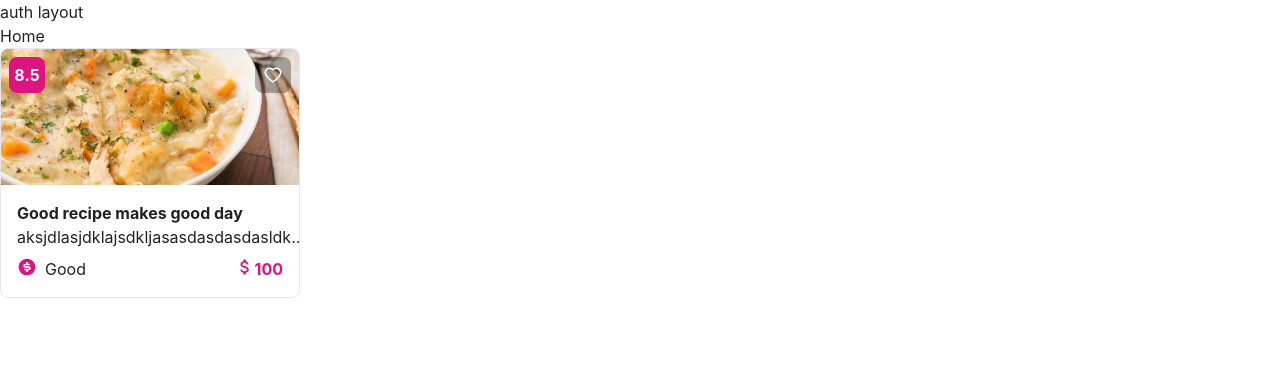
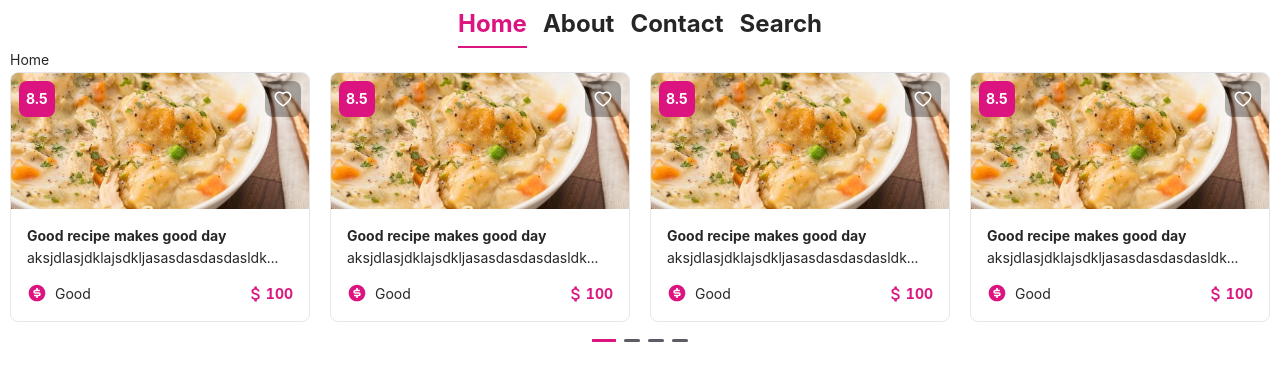
Before and after one commit to Huyhehe/Sem5_Frontend, a React (Vite) app: page / in a window 1280 px wide. Shown: the top 380 px of the page. Built offline with nearby package versions, Linux system fonts and the light colour scheme.

Commit message:
feat: add Card Slider

```diff
--- a/package.json
+++ b/package.json
@@ -9,7 +9,7 @@
     "preview": "vite preview"
   },
   "dependencies": {
-    "antd": "^4.23.6",
+    "antd": "^4.24.0",
     "react": "^18.2.0",
     "react-dom": "^18.2.0",
     "react-icons": "^4.6.0",
--- a/src/App.tsx
+++ b/src/App.tsx
@@ -1,4 +1,5 @@
 import Routing from "./routes"
+import "antd/dist/antd.css"
 
 function App() {
   return (
--- a/src/components/Card.tsx
+++ b/src/components/Card.tsx
@@ -1,10 +1,10 @@
 import { FunctionComponent } from "react"
+import { AiOutlineHeart } from "react-icons/ai"
+import { MdAttachMoney } from "react-icons/md"
+import { RiMoneyDollarCircleFill } from "react-icons/ri"
 import { example } from "../assets/images"
-import { RiMoneyDollarCircleFill } from "react-icons/ri"
-import { MdAttachMoney } from "react-icons/md"
-import { AiOutlineHeart } from "react-icons/ai"
 
-interface CardProps {
+export interface CardProps {
   img?: string
   title: string
   description: string
@@ -40,7 +40,7 @@ const Card: FunctionComponent<CardProps> = ({
             <RiMoneyDollarCircleFill size={20} />
           </span>
           <span>{review}</span>
-          <span className="flex text-primary font-bold ml-auto">
+          <span className="flex items-center text-primary font-bold ml-auto">
             <MdAttachMoney size={20} />
             {price}
           </span>
@@ -50,7 +50,7 @@ const Card: FunctionComponent<CardProps> = ({
         <div className="w-[36px] aspect-square bg-primary text-white flex justify-center items-center rounded-lg font-bold">
           <span>{rate}</span>
         </div>
-        <div className="w-[36px] aspect-square flex justify-center items-center text-white bg-black/30 rounded-lg">
+        <div className="w-[36px] aspect-square flex justify-center items-center text-white bg-black/30 rounded-lg hover:text-primary">
           <AiOutlineHeart size={20} />
         </div>
       </div>
--- a/src/components/NavBar.tsx
+++ b/src/components/NavBar.tsx
@@ -27,10 +27,11 @@ const NavBar: FunctionComponent<NavBarProps> = () => {
   const unActiveClassName =
     "relative self-stretch flex items-center text-[1.5rem] font-bold cursor-pointer hover:text-primary after:absolute after:bottom-0 after:left-0 after:w-full after:h-[2px] after:bg-primary after:transition-all after:duration-300 after:transform after:scale-x-0 hover:after:scale-x-100"
   return (
-    <div className="h-[5rem] flex gap-4 justify-center items-center">
+    <div className="h-[3rem] flex gap-4 justify-center items-center">
       {navItems.map((item, index) => {
         return (
           <NavLink
+            key={index}
             end
             className={({ isActive }: any) =>
               isActive ? activeClassName : unActiveClassName
--- /dev/null
+++ b/src/components/Slider/Slider.tsx
@@ -0,0 +1,166 @@
+import { Carousel } from "antd"
+import { FunctionComponent, memo } from "react"
+import Card, { CardProps } from "../Card"
+import "./slider.css"
+
+interface SliderProps {
+  children?: React.ReactNode
+}
+
+const Slider: FunctionComponent<SliderProps> = ({ children }) => {
+  const cardItems: Array<CardProps> = [
+    {
+      title: "Good recipe makes good day",
+      description: "aksjdlasjdklajsdkljasasdasdasdasldkj",
+      price: 100,
+      rate: 8.5,
+      review: "Good",
+    },
+    {
+      title: "Good recipe makes good day",
+      description: "aksjdlasjdklajsdkljasasdasdasdasldkj",
+      price: 100,
+      rate: 8.5,
+      review: "Good",
+    },
+    {
+      title: "Good recipe makes good day",
+      description: "aksjdlasjdklajsdkljasasdasdasdasldkj",
+      price: 100,
+      rate: 8.5,
+      review: "Good",
+    },
+    {
+      title: "Good recipe makes good day",
+      description: "aksjdlasjdklajsdkljasasdasdasdasldkj",
+      price: 100,
+      rate: 8.5,
+      review: "Good",
+    },
+
+    {
+      title: "Good recipe makes good day",
+      description: "aksjdlasjdklajsdkljasasdasdasdasldkj",
+      price: 100,
+      rate: 8.5,
+      review: "Good",
+    },
+    {
+      title: "Good recipe makes good day",
+      description: "aksjdlasjdklajsdkljasasdasdasdasldkj",
+      price: 100,
+      rate: 8.5,
+      review: "Good",
+    },
+    {
+      title: "Good recipe makes good day",
+      description: "aksjdlasjdklajsdkljasasdasdasdasldkj",
+      price: 100,
+      rate: 8.5,
+      review: "Good",
+    },
+    {
+      title: "Good recipe makes good day",
+      description: "aksjdlasjdklajsdkljasasdasdasdasldkj",
+      price: 100,
+      rate: 8.5,
+      review: "Good",
+    },
+    {
+      title: "Good recipe makes good day",
+      description: "aksjdlasjdklajsdkljasasdasdasdasldkj",
+      price: 100,
+      rate: 8.5,
+      review: "Good",
+    },
+    {
+      title: "Good recipe makes good day",
+      description: "aksjdlasjdklajsdkljasasdasdasdasldkj",
+      price: 100,
+      rate: 8.5,
+      review: "Good",
+    },
+    {
+      title: "Good recipe makes good day",
+      description: "aksjdlasjdklajsdkljasasdasdasdasldkj",
+      price: 100,
+      rate: 8.5,
+      review: "Good",
+    },
+    {
+      title: "Good recipe makes good day",
+      description: "aksjdlasjdklajsdkljasasdasdasdasldkj",
+      price: 100,
+      rate: 8.5,
+      review: "Good",
+    },
+    {
+      title: "Good recipe makes good day",
+      description: "aksjdlasjdklajsdkljasasdasdasdasldkj",
+      price: 100,
+      rate: 8.5,
+      review: "Good",
+    },
+    {
+      title: "Good recipe makes good day",
+      description: "aksjdlasjdklajsdkljasasdasdasdasldkj",
+      price: 100,
+      rate: 8.5,
+      review: "Good",
+    },
+    {
+      title: "Good recipe makes good day",
+      description: "aksjdlasjdklajsdkljasasdasdasdasldkj",
+      price: 100,
+      rate: 8.5,
+      review: "Good",
+    },
+  ]
+
+  const listToMatrix = (
+    list: Array<CardProps>,
+    elementsPerSubArray: number
+  ) => {
+    let matrix: Array<Array<CardProps>> = [],
+      i,
+      k
+
+    for (i = 0, k = -1; i < list.length; i++) {
+      if (i % elementsPerSubArray === 0) {
+        k++
+        matrix[k] = []
+      }
+
+      matrix[k].push(list[i])
+    }
+
+    return matrix
+  }
+
+  return (
+    <div>
+      <Carousel dots={true}>
+        {listToMatrix(cardItems, 4).map((group, index) => {
+          return (
+            <div key={index} className="flex gap-[20px]">
+              {group.map((item, index) => {
+                return (
+                  <Card
+                    key={index}
+                    title={item.title}
+                    description={item.description}
+                    price={item.price}
+                    rate={item.rate}
+                    review={item.review}
+                  />
+                )
+              })}
+            </div>
+          )
+        })}
+      </Carousel>
+    </div>
+  )
+}
+
+export default memo(Slider)
--- /dev/null
+++ b/src/components/Slider/slider.css
@@ -0,0 +1,10 @@
+.slick-dots-bottom {
+  bottom: -20px !important;
+}
+.slick-dots li {
+  background-color: #191724;
+  border-radius: 9999px;
+}
+.slick-dots li.slick-active button {
+  background-color: #db147f !important;
+}
--- a/src/index.css
+++ b/src/index.css
@@ -7,6 +7,9 @@
   font-size: 16px;
   line-height: 24px;
   font-weight: 400;
+  max-width: 1260px;
+  margin-right: auto;
+  margin-left: auto;
 
   color: rgba(0, 0, 0, 0.87);
   /* background-color: #242424; */
--- a/src/layouts/AuthLayout/index.tsx
+++ b/src/layouts/AuthLayout/index.tsx
@@ -1,4 +1,5 @@
 import { FunctionComponent, useEffect } from "react"
+import NavBar from "../../components/NavBar"
 
 interface AuthLayoutProps {
   children: React.ReactNode
@@ -7,7 +8,9 @@ interface AuthLayoutProps {
 const AuthLayout: FunctionComponent<AuthLayoutProps> = ({ children }) => {
   return (
     <>
-      <div>auth layout</div>
+      <div>
+        <NavBar />
+      </div>
       {children}
     </>
   )
--- /dev/null
+++ b/src/pages/About/index.tsx
@@ -0,0 +1,9 @@
+import { FunctionComponent } from "react"
+
+interface AboutProps {}
+
+const About: FunctionComponent<AboutProps> = () => {
+  return <div>About page</div>
+}
+
+export default About
--- a/src/pages/Home/index.tsx
+++ b/src/pages/Home/index.tsx
@@ -1,18 +1,12 @@
 import { FunctionComponent } from "react"
-import Card from "../../components/Card"
+import Slider from "../../components/Slider/Slider"
 interface HomeProps {}
 
 const Home: FunctionComponent<HomeProps> = () => {
   return (
     <div>
       <div>Home</div>
-      <Card
-        title="Good recipe makes good day"
-        description="aksjdlasjdklajsdkljasasdasdasdasldkj"
-        price={100}
-        rate={8.5}
-        review="Good"
-      />
+      <Slider />
     </div>
   )
 }
--- a/src/routes/route.tsx
+++ b/src/routes/route.tsx
@@ -1,5 +1,6 @@
 import { createBrowserRouter } from "react-router-dom"
 import AuthLayout from "../layouts/AuthLayout"
+import About from "../pages/About"
 import Home from "../pages/Home"
 export const router = createBrowserRouter([
   {
@@ -7,6 +8,14 @@ export const router = createBrowserRouter([
     element: (
       <AuthLayout>
         <Home />
+      </AuthLayout>
+    ),
+  },
+  {
+    path: "/about",
+    element: (
+      <AuthLayout>
+        <About />
       </AuthLayout>
     ),
   },
--- a/tailwind.config.cjs
+++ b/tailwind.config.cjs
@@ -1,10 +1,12 @@
 /** @type {import('tailwindcss').Config} */
 module.exports = {
+  important: true,
   content: ["./index.html", "./src/**/*.{js,ts,jsx,tsx}"],
   theme: {
     extend: {
       colors: {
         primary: "#db147f",
+        love: "#eb6f92",
       },
     },
   },
```
Also changed, not shown: 1 other file (tests, documents, lock files or other folders).
